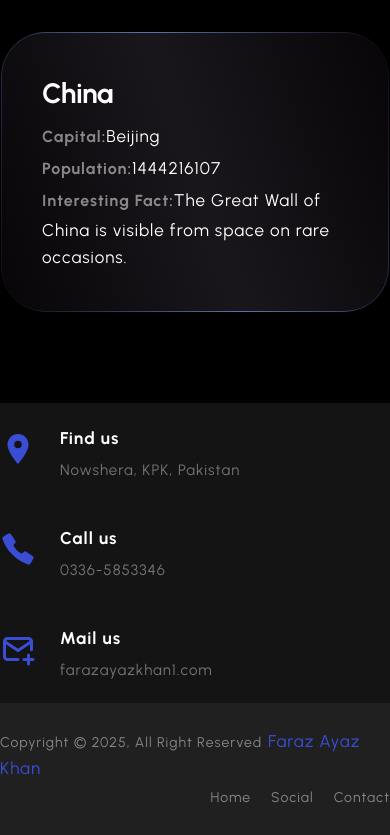
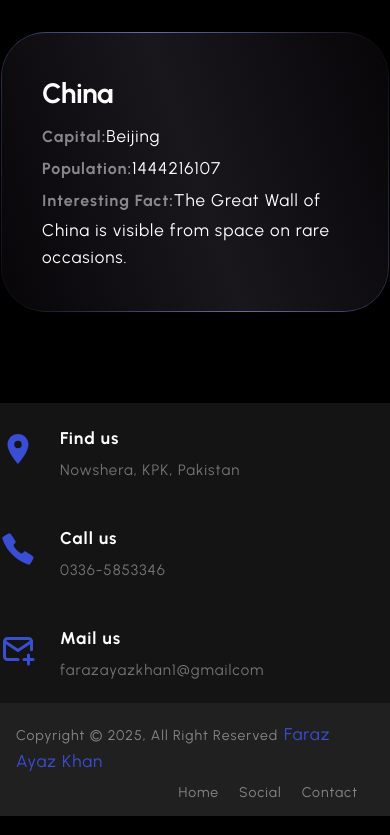
Before and after one commit to FarazAyaz/AtlasHub, a React (Vite) app in the folder React-MegaProject/: page / in a window 390 px wide. Shown: the part 3494-4329 px from the top of the page. Built offline with nearby package versions, Linux system fonts and the light colour scheme.

Commit message:
fully completed

```diff
--- a/React-MegaProject/src/App.css
+++ b/React-MegaProject/src/App.css
@@ -422,7 +422,7 @@ ul {
   margin-left: 0.6rem;
 }
 .footer-menu li {
-  display: inline-block;
+  display: flex;
   margin-left: 20px;
 }
 .footer-menu li:hover a {
@@ -431,6 +431,18 @@ ul {
 .footer-menu li a {
   font-size: 14px;
   color: #878787;
+}
+
+@media screen and (max-width: 440px) {
+  .footer-menu {
+    padding: 0 1.6rem;
+  }
+  .copyright-area {
+    padding: 1.2rem 1.6rem;
+  }
+  .copyright-text {
+    padding: 0.6rem 0;
+  }
 }
 
 /* ---------------
--- a/React-MegaProject/src/api/footer.json
+++ b/React-MegaProject/src/api/footer.json
@@ -12,6 +12,6 @@
   {
     "icon": "TbMailPlus",
     "title": "Mail us",
-    "details": "farazayazkhan1.com"
+    "details": "farazayazkhan1@gmailcom"
   }
 ]
```
